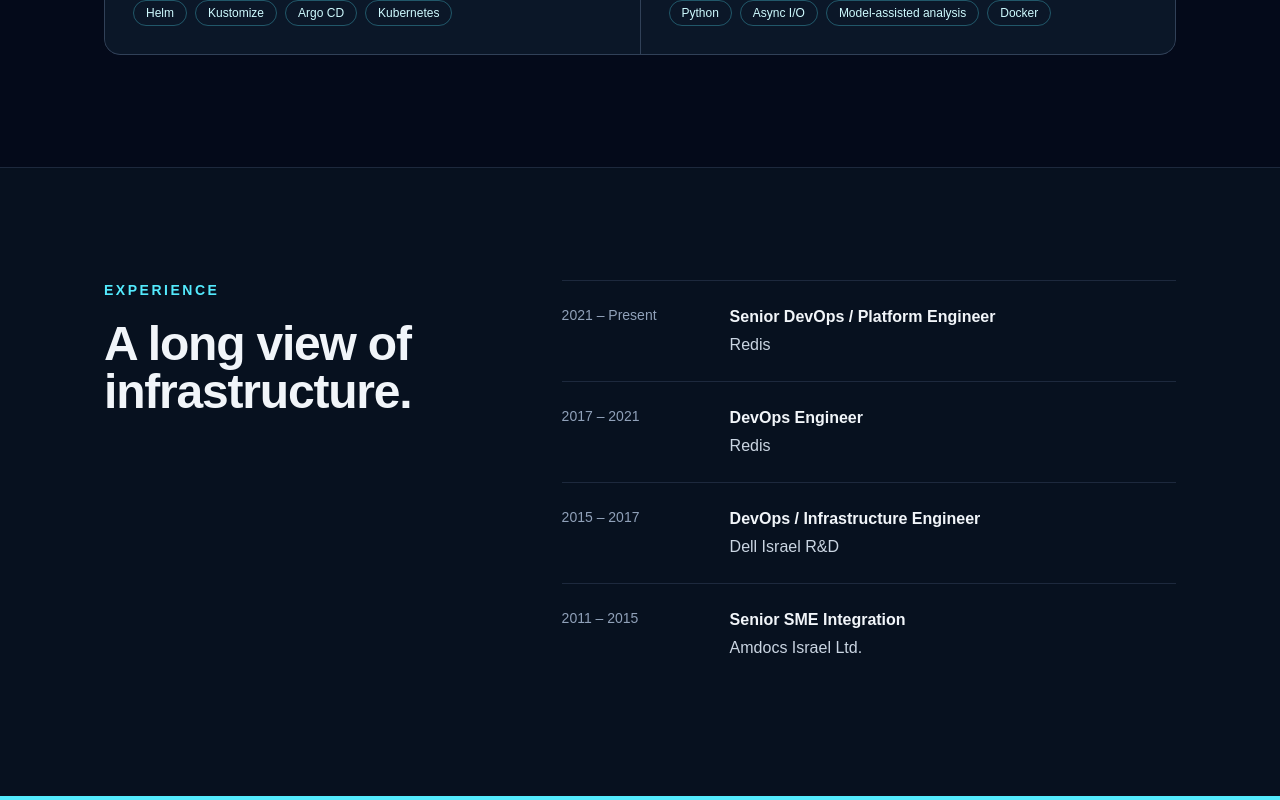
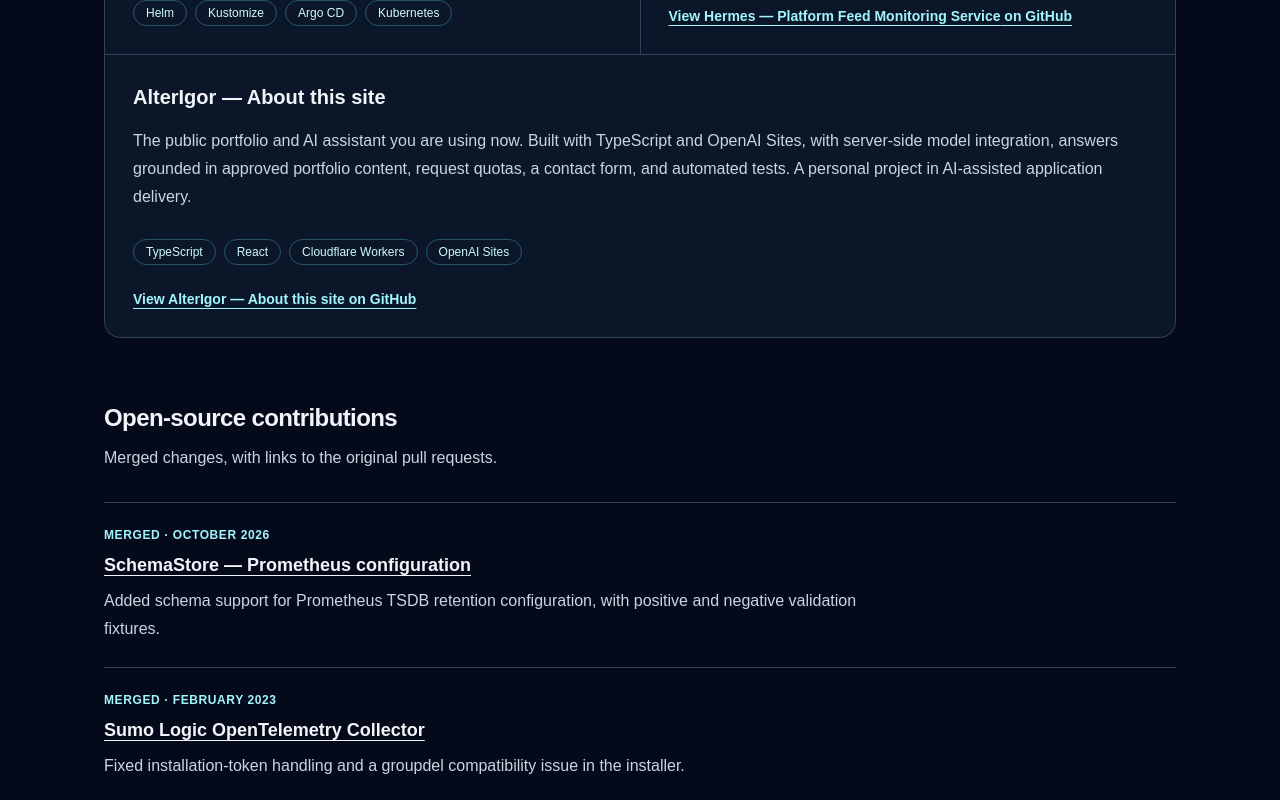
Before and after one commit to igorzi84/alterigor, a Next.js app: page / in a window 1280 px wide. Shown: the part 2220-3020 px from the top of the page. Built offline with nearby package versions, Linux system fonts and the light colour scheme; no server answers.

Commit message:
Update Site source

```diff
--- a/app/page.tsx
+++ b/app/page.tsx
@@ -146,7 +146,7 @@ export default function Home() {
             <div className="mt-12 grid gap-px overflow-hidden rounded-2xl border border-slate-700 bg-slate-700 lg:grid-cols-2">
               {profile.projects.map((project) => (
                 <article
-                  className="flex flex-col bg-[#0b1728] p-7"
+                  className="flex flex-col bg-[#0b1728] p-7 last:lg:col-span-2"
                   key={project.name}
                 >
                   <h3 className="text-xl font-semibold text-slate-100">
@@ -180,6 +180,36 @@ export default function Home() {
                   )}
                 </article>
               ))}
+            </div>
+            <div className="mt-16" id="contributions">
+              <h3 className="text-2xl font-semibold tracking-tight text-slate-100">
+                Open-source contributions
+              </h3>
+              <p className="mt-3 text-slate-300">
+                Merged changes, with links to the original pull requests.
+              </p>
+              <ul className="mt-8 divide-y divide-slate-700 border-y border-slate-700">
+                {profile.contributions.map((contribution) => (
+                  <li className="py-6" key={contribution.href}>
+                    <p className="text-xs font-semibold uppercase tracking-wider text-cyan-200">
+                      Merged · {contribution.merged}
+                    </p>
+                    <h4 className="mt-2 text-lg font-semibold">
+                      <a
+                        className="rounded text-slate-100 underline underline-offset-4 hover:text-cyan-200 focus-visible:outline-2 focus-visible:outline-offset-4 focus-visible:outline-cyan-200"
+                        href={contribution.href}
+                        rel="noreferrer"
+                        target="_blank"
+                      >
+                        {contribution.name}
+                      </a>
+                    </h4>
+                    <p className="mt-2 max-w-3xl leading-7 text-slate-300">
+                      {contribution.description}
+                    </p>
+                  </li>
+                ))}
+              </ul>
             </div>
           </div>
         </section>
--- a/content/profile.ts
+++ b/content/profile.ts
@@ -3,6 +3,29 @@ export const profile = {
     github: 'https://github.com/igorzi84',
     linkedin: 'https://linkedin.com/in/igorzi',
   },
+  contributions: [
+    {
+      name: 'SchemaStore — Prometheus configuration',
+      description:
+        'Added schema support for Prometheus TSDB retention configuration, with positive and negative validation fixtures.',
+      href: 'https://github.com/SchemaStore/schemastore/pull/6498',
+      merged: 'October 2026',
+    },
+    {
+      name: 'Sumo Logic OpenTelemetry Collector',
+      description:
+        'Fixed installation-token handling and a groupdel compatibility issue in the installer.',
+      href: 'https://github.com/SumoLogic/sumologic-otel-collector/pull/967',
+      merged: 'February 2023',
+    },
+    {
+      name: 'Terraform AWS Backup module',
+      description:
+        'Added an option to configure force-destroy behavior for an AWS Backup vault.',
+      href: 'https://github.com/lgallard/terraform-aws-backup/pull/70',
+      merged: 'February 2023',
+    },
+  ],
   exampleQuestions: [
     'What is PlanGate and how does its approval gate work?',
     'What kind of platform engineering work does Igor do?',
@@ -66,12 +89,25 @@ export const profile = {
     {
       description:
         'A Python service that monitors platform feeds, performs model-assisted analysis, and produces operational reports and notifications.',
-      name: 'Platform Feed Monitoring Service',
+      href: 'https://github.com/igorzi84/Hermes',
+      name: 'Hermes — Platform Feed Monitoring Service',
       technologies: [
         'Python',
         'Async I/O',
         'Model-assisted analysis',
         'Docker',
+      ],
+    },
+    {
+      description:
+        'The public portfolio and AI assistant you are using now. Built with TypeScript and OpenAI Sites, with server-side model integration, answers grounded in approved portfolio content, request quotas, a contact form, and automated tests. A personal project in AI-assisted application delivery.',
+      href: 'https://github.com/igorzi84/alterigor',
+      name: 'AlterIgor — About this site',
+      technologies: [
+        'TypeScript',
+        'React',
+        'Cloudflare Workers',
+        'OpenAI Sites',
       ],
     },
   ],
--- a/lib/assistant.ts
+++ b/lib/assistant.ts
@@ -150,6 +150,11 @@ function publicKnowledge(): string {
     `Skills: ${profile.skills.join(', ')}`,
     'Selected projects:',
     projects,
+    'Merged open-source contributions:',
+    ...profile.contributions.map(
+      (contribution) =>
+        `- ${contribution.name} (merged ${contribution.merged}): ${contribution.description}`,
+    ),
     'Experience:',
     experience,
     'Additional approved professional context:',
```
Also changed, not shown: 3 other files (tests, documents, lock files or other folders).
